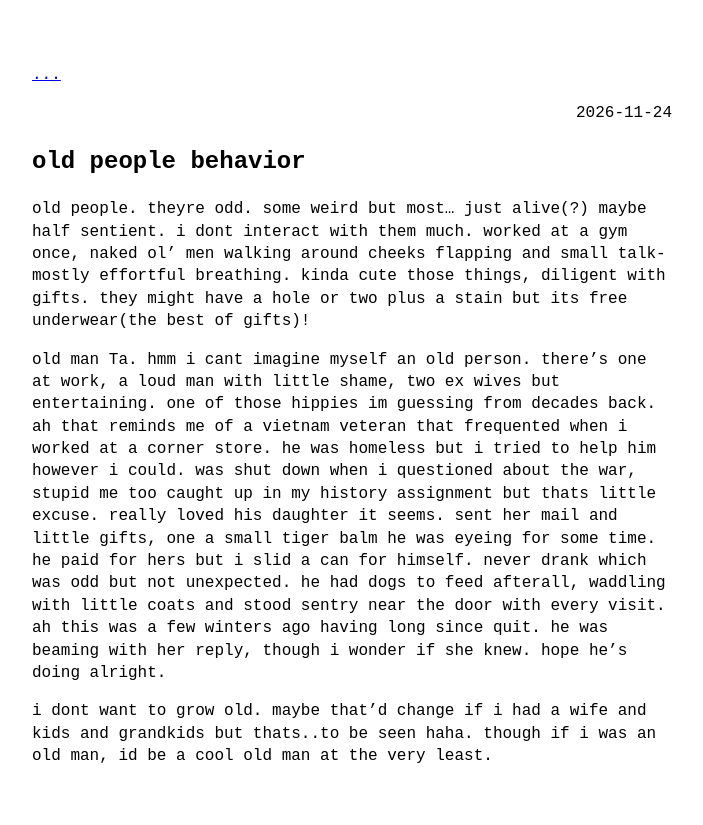
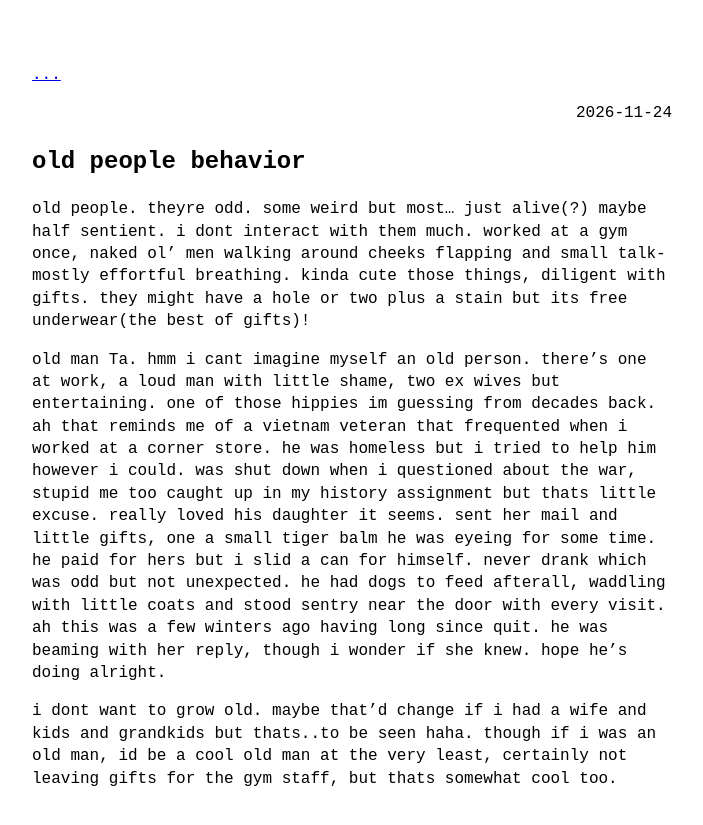
Before and after one commit to tasnotes/tasnotes.github.io, a Jekyll site: the page built from _posts/2026-11-24-old-ta.md, in a window 1280 px wide. Shown: the top 825 px of the page, without its empty margins (288-991 px from the left). Built offline with Jekyll 4.4.1, drawn with Linux system fonts in a browser that asks for light colours.

Commit message:
Update 2026-11-24-old-ta.md

```diff
--- a/_posts/2026-11-24-old-ta.md
+++ b/_posts/2026-11-24-old-ta.md
@@ -31,4 +31,4 @@ having long since quit. he was beaming with her reply, though i wonder if she kn
 i dont want to grow old. maybe that'd change if
 i had a wife and kids and grandkids but thats..to be seen haha.
 though if i was an old man, id be a cool old man at
-the very least.
+the very least, certainly not leaving gifts for the gym staff, but thats somewhat cool too.
```
